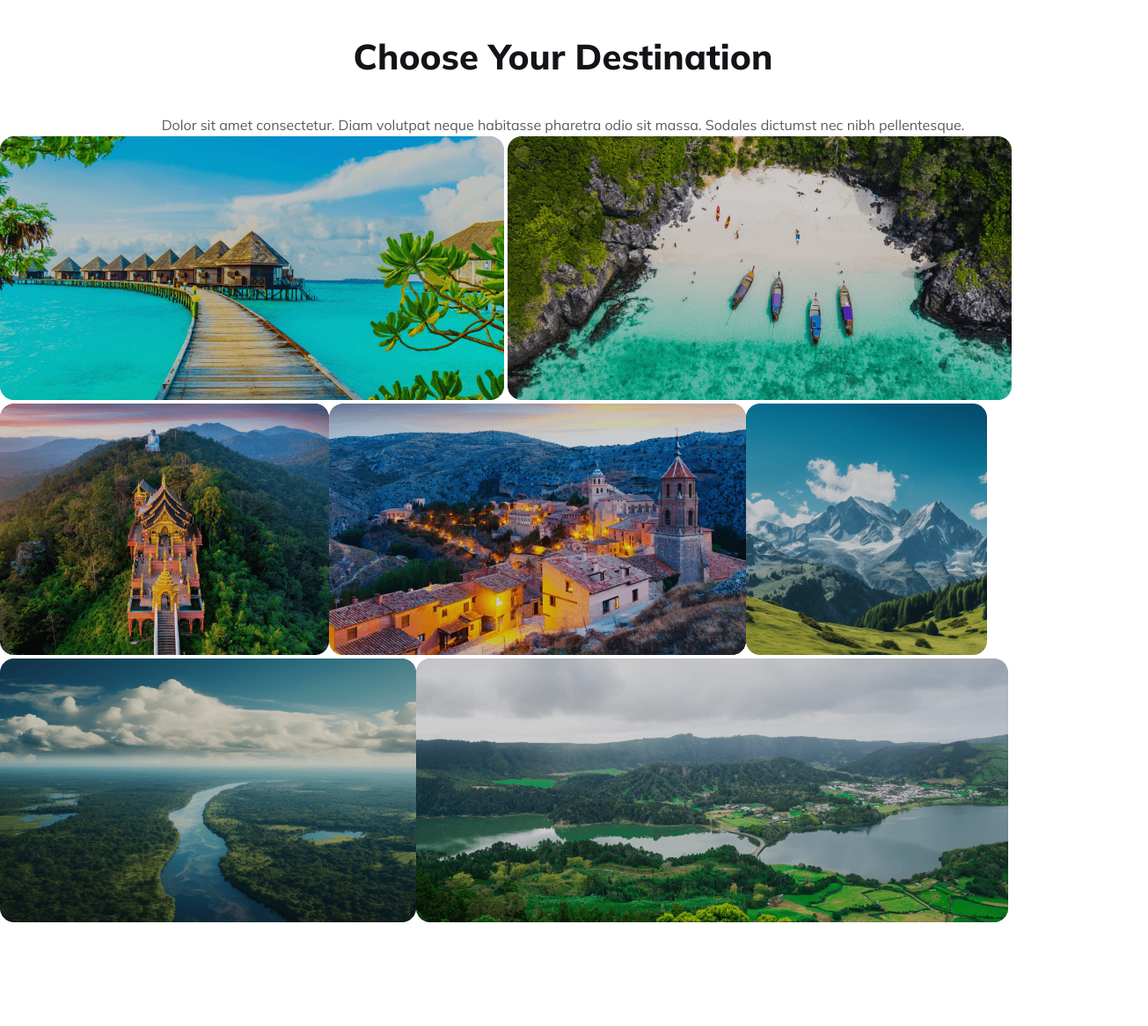
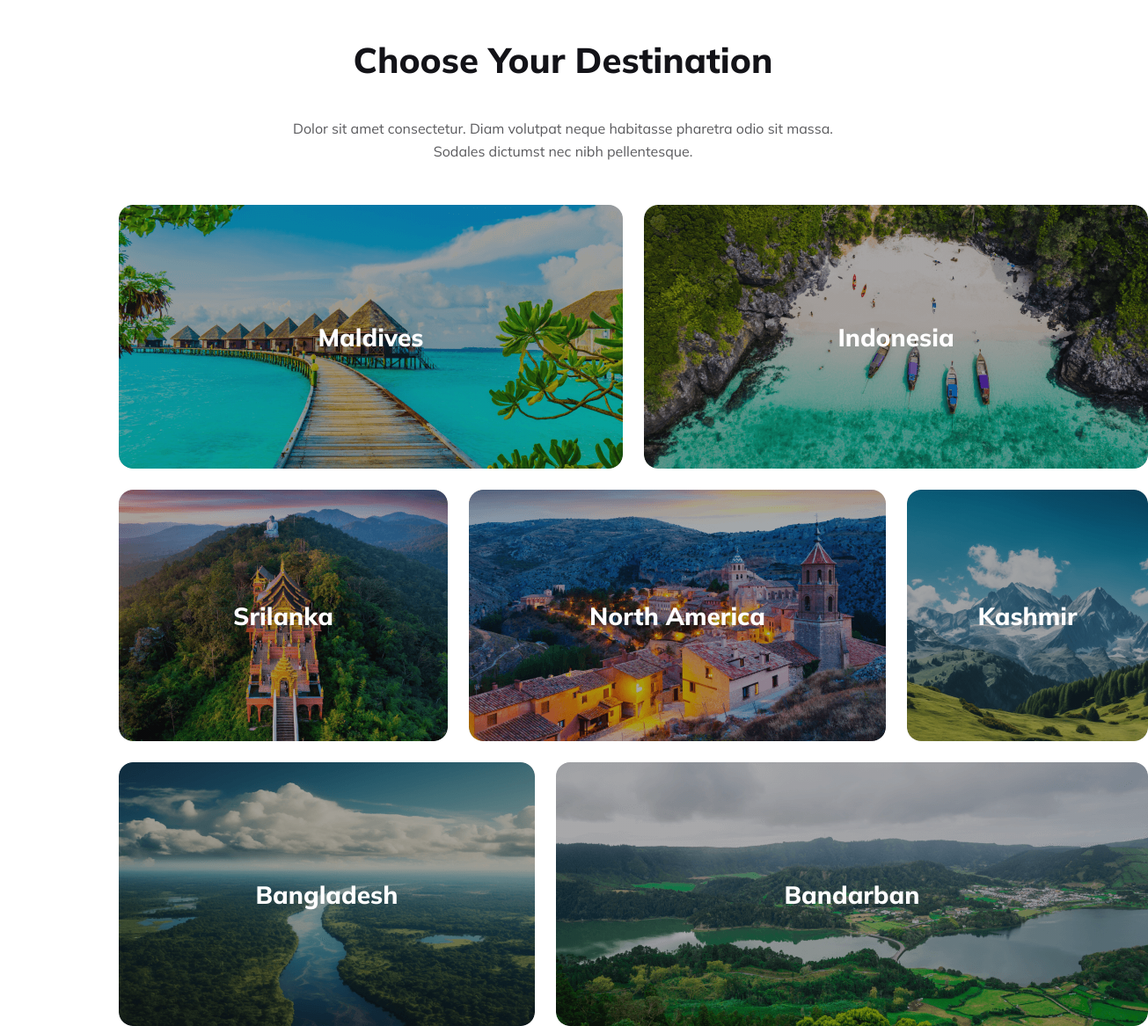
Before and after one commit to Mehrab404/Assignment-2, a plain HTML site: page index.html in a window 1280 px wide. Shown: the part 1368-2535 px from the top of the page at 88% size, 1305 px wide, since content can reach past the window. Before the commit the page ends 2421 px from the top, so only its background shows below. Drawn offline with Linux system fonts and the light colour scheme.

Commit message:
half built

```diff
--- a/a2-styles.css
+++ b/a2-styles.css
@@ -119,22 +119,31 @@ nav {
   border-radius: 8px;
   gap: 204px;
   background: #FFF;
+  color: rgba(19, 19, 24, 0.50);
+  font-family: Mulish;
+  font-size: 16px;
+  font-style: normal;
+  font-weight: 400;
+  line-height: normal;
   /* border: 10px solid #FF5400; */
 }
 
 .search-text {
-  text-align: center;
+  padding-left: 16px;
+  color: rgba(19, 19, 24, 0.50);
   font-family: Mulish;
   font-size: 16px;
   font-style: normal;
   font-weight: 400;
   line-height: normal;
 }
-.popular-tour-section{
+
+.popular-tour-section {
   padding: 100px 135px 100px 135px;
   max-width: 1400px;
   min-height: 500px;
 }
+
 .popular-tour {
   /* border: 0 100px
   border: 5px solid orange; */
@@ -157,13 +166,116 @@ nav {
   font-size: 16px;
   font-style: normal;
   font-weight: 400;
-  line-height: 26px; /* 162.5% */
+  line-height: 26px;
 }
 
-#pop-img {
-  width: 540px;
-  height: 550px;
+
+
+.destination-div {
+  text-align: center;
+  padding-bottom: 48px;
+  width: 643px;
 }
-.destination-div{
-  text-align: center;
+
+
+.choose-destination-section{
+  display: flex;
+  align-items: center;
+  justify-content: center;
 }
+
+.destination-img {
+  padding: 0px 135px 0 135px;
+  display: grid;
+  grid-gap: 24px
+}
+.row-1 {
+  display: grid;
+  grid-template-columns: repeat(2, 1fr);
+  grid-gap: 24px 24px;
+}
+.row-2 {
+  display: grid;
+  grid-template-columns: repeat(3, 2fr);
+  grid-gap: 24px 24px;
+}
+.row-3 {
+  display: grid;
+  grid-template-columns: repeat(2, 1fr);
+  grid-gap: 24px 24px;
+  /* display: flex; */
+  justify-content: center;
+  align-items: center;
+}
+
+.img-text {
+  color: #FFF;
+  display: flex;
+  justify-content: center;
+  align-items: center;
+  font-family: Mulish;
+  font-size: 28px;
+  font-style: normal;
+  font-weight: 800;
+  line-height: normal;
+}
+
+#img-1 {
+  border-radius: 16px;
+  background: linear-gradient(0deg, rgba(19, 19, 24, 0.20) 0%, rgba(19, 19, 24, 0.20) 100%), url(./Images/Rectangle\ 5.png), lightgray 50% / cover no-repeat;
+  width: 573px;
+  height: 300px;
+  flex-shrink: 0;
+}
+
+#img-2 {
+  background: linear-gradient(0deg, rgba(19, 19, 24, 0.20) 0%, rgba(19, 19, 24, 0.20) 100%), url(./Images/Rectangle\ 8.png), lightgray -101px -108.075px / 135.253% 172.05% no-repeat;
+  width: 573px;
+  height: 300px;
+  border-radius: 16px;
+  flex-shrink: 0;
+}
+
+#img-3 {
+  background: linear-gradient(0deg, rgba(19, 19, 24, 0.20) 0%, rgba(19, 19, 24, 0.20) 100%), url(./Images/Rectangle\ 6.png), lightgray 50% / cover no-repeat;
+  border-radius: 16px;
+  width: 374px;
+  height: 286px;
+  flex-shrink: 0;
+}
+
+#img-4 {
+  width: 474px;
+  height: 286px;
+  flex-shrink: 0;
+  border-radius: 16px;
+  background: linear-gradient(0deg, rgba(19, 19, 24, 0.20) 0%, rgba(19, 19, 24, 0.20) 100%), url(./Images/Rectangle\ 7.png), lightgray 50% / cover no-repeat;
+}
+
+#img-5 {
+  width: 274px;
+  height: 286px;
+  flex-shrink: 0;
+  /* flex-shrink: 0; */
+  border-radius: 16px;
+  background: linear-gradient(0deg, rgba(19, 19, 24, 0.20) 0%, rgba(19, 19, 24, 0.20) 100%), url(./Images/Rectangle\ 9.png), lightgray 50% / cover no-repeat;
+  /* background: no-repeat */
+}
+
+#img-6 {
+  width: 473px;
+  height: 300px;
+  flex-shrink: 0;
+  border-radius: 16px;
+  background: linear-gradient(0deg, rgba(19, 19, 24, 0.20) 0%, rgba(19, 19, 24, 0.20) 100%), url(./Images/Rectangle\ 11.png), lightgray 50% / cover no-repeat;
+
+}
+
+#img-7 {
+  width: 673px;
+  height: 300px;
+  flex-shrink: 0;
+  border-radius: 16px;
+  background: linear-gradient(0deg, rgba(19, 19, 24, 0.20) 0%, rgba(19, 19, 24, 0.20) 100%), url(./Images/Rectangle\ 10.png), lightgray 50% / cover no-repeat;
+
+}
--- a/index.html
+++ b/index.html
@@ -42,8 +42,12 @@
         <div class="find-boxes-bg">
           <p>
             <input type="" placeholder="Where go" id="search-boxes" class="search-text">
-            <input type="text" id="search-boxes" placeholder="When" class="search-text">
-            <input type="text" id="search-boxes" placeholder="Select Type" class="search-text">
+            <select name="" id="search-boxes" class="search-text">
+              <option value="">When</option>
+            </select>
+            <select name="" id="search-boxes" class="search-text">
+              <option value="">Select Type</option>
+            </select>
             <button class="primary-button"><i class="fa-solid fa-magnifying-glass"></i> Find Now</button>
           </p>
         </div>
@@ -57,8 +61,10 @@
           Dolor sit amet consectetur. Diam volutpat neque habitasse pharetra odio sit massa. Sodales dictumst nec nibh
           pellentesque.
           <ul>
-            <li>Tempus euismod lacus mauris dignissim quis in ultrices. Magna nullam odio neque diam. Sociis erat at .</li>
-            <li>Adipiscing ornare pellentesque mauris volutpat tortor vitae platea porta lacus. Lectus suspendisse nullam.
+            <li>Tempus euismod lacus mauris dignissim quis in ultrices. Magna nullam odio neque diam. Sociis erat at .
+            </li>
+            <li>Adipiscing ornare pellentesque mauris volutpat tortor vitae platea porta lacus. Lectus suspendisse
+              nullam.
             </li>
             <li> Accumsan eget et turpis praesent lorem egestas enim elit bibendum. Risus at in.
             </li>
@@ -66,7 +72,7 @@
           </ul>
           ornare nulla amet et. Libero commodo sagittis dignissim adipiscing quis. Habitant adipiscing risus natoque
           aliquet. Id bibendum nunc senectus semper tincidunt.
-          <p id="read"><button class="primary-button" >Read More</button></p>
+          <p id="read"><button class="primary-button">Read More</button></p>
         </div>
         <div id="pop-img">
           <img src="./Images/Rectangle 4.png" alt="">
@@ -77,19 +83,27 @@
       <div>
         <div class="destination-div">
           <h3 id="pop-heading">Choose Your Destination</h3>
-          <span id="pop-description">Dolor sit amet consectetur. Diam volutpat neque habitasse pharetra odio sit massa. Sodales dictumst nec nibh pellentesque.</span>
+          <span id="pop-description" id="destination-description">Dolor sit amet consectetur. Diam volutpat neque
+            habitasse pharetra odio sit massa. Sodales dictumst nec nibh pellentesque.</span>
         </div>
       </div>
 
     </section>
     <section class="destination-img">
-      <img src="./Images/Rectangle 5.png" alt="">
-      <img src="./Images/Rectangle 8.png" alt="">
-      <img src="./Images/Rectangle 6.png" alt=""><img src="./Images/Rectangle 7.png" alt=""><img src="./Images/Rectangle 9.png" alt=""><img src="./Images/Rectangle 11.png" alt=""><img src="./Images/Rectangle 10.png" alt="">
+      <div class="row-1">
+        <span id="img-1" class="img-text">Maldives</span>
+        <span id="img-2" class="img-text">Indonesia</span>
+      </div>
+      <div class="row-2">
+        <span id="img-3" class="img-text">Srilanka</span>
+        <span id="img-4" class="img-text">North America</span>
+        <span id="img-5" class="img-text">Kashmir</span>
+      </div>
+      <div class="row-3">
+        <span id="img-6" class="img-text" >Bangladesh</span>
+        <span id="img-7" class="img-text" >Bandarban</span>
+      </div>
     </section>
-
-
-
 
 
   </main>
```
